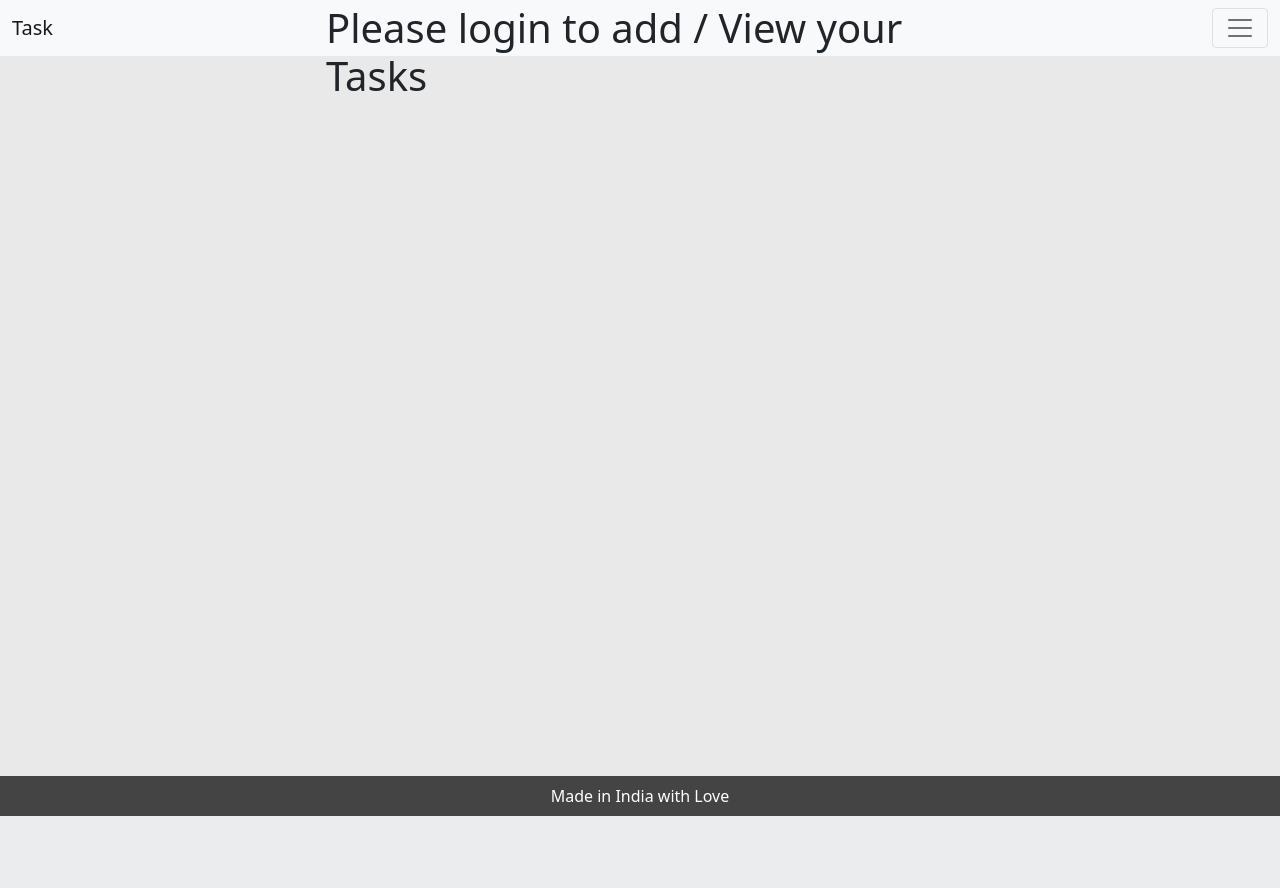
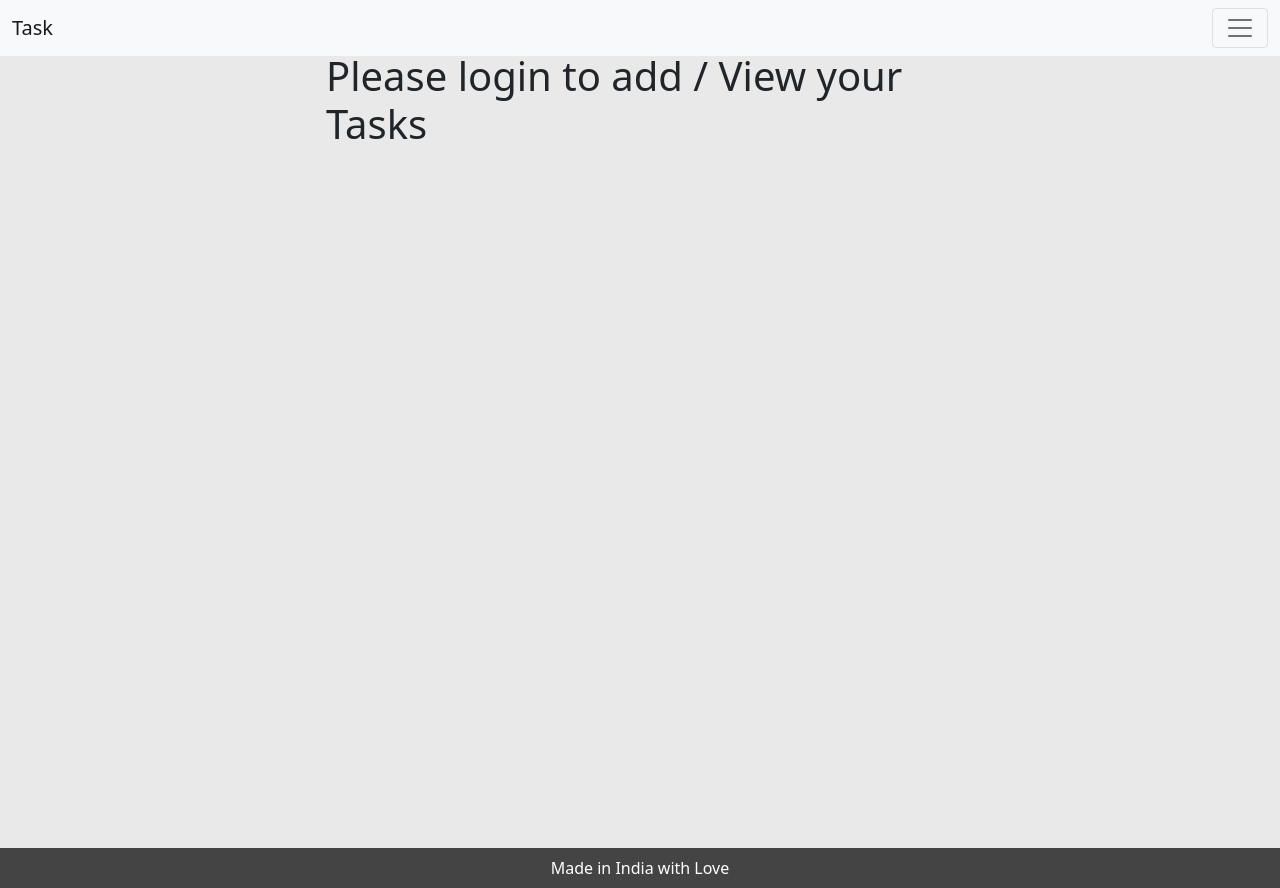
Before and after one commit to linrakesh/modelTutorial, a Django app: page / in a window 1280 px wide. Before the commit the page ends 816 px from the top, so only its background shows below. Run offline with Django 3.2, Linux system fonts and the light colour scheme.

Commit message:
simple changes

```diff
--- a/ideaset/templates/ideaset/base.html
+++ b/ideaset/templates/ideaset/base.html
@@ -53,7 +53,7 @@
   </div>
 </nav>
 
-<div class="container-fluid">
+<div class="container-fluid mt-5 mb-4">
   <div class="row">
       {% block content %}
       {% endblock %}
--- a/ideaset/templates/ideaset/index.html
+++ b/ideaset/templates/ideaset/index.html
@@ -10,7 +10,7 @@
       <div class="col-md-3 mb-1 mt-2 ">
         <div class="card {% if task.task_priority <= 2 %} bg-danger {% else %}  bg-light {% endif %} ">
           <div class="card-body">
-            <h3 class="card-title">{{task.task_name}}</h3>
+            <h4 class="card-title">{{task.task_name}}</h4>
             <p class="card-text">{{task.task_desc}}</p>
             <p>{{task.task_date}}</p>
             <p>{{task.task_priority}}</p>
```
Also changed, not shown: db.sqlite3.
